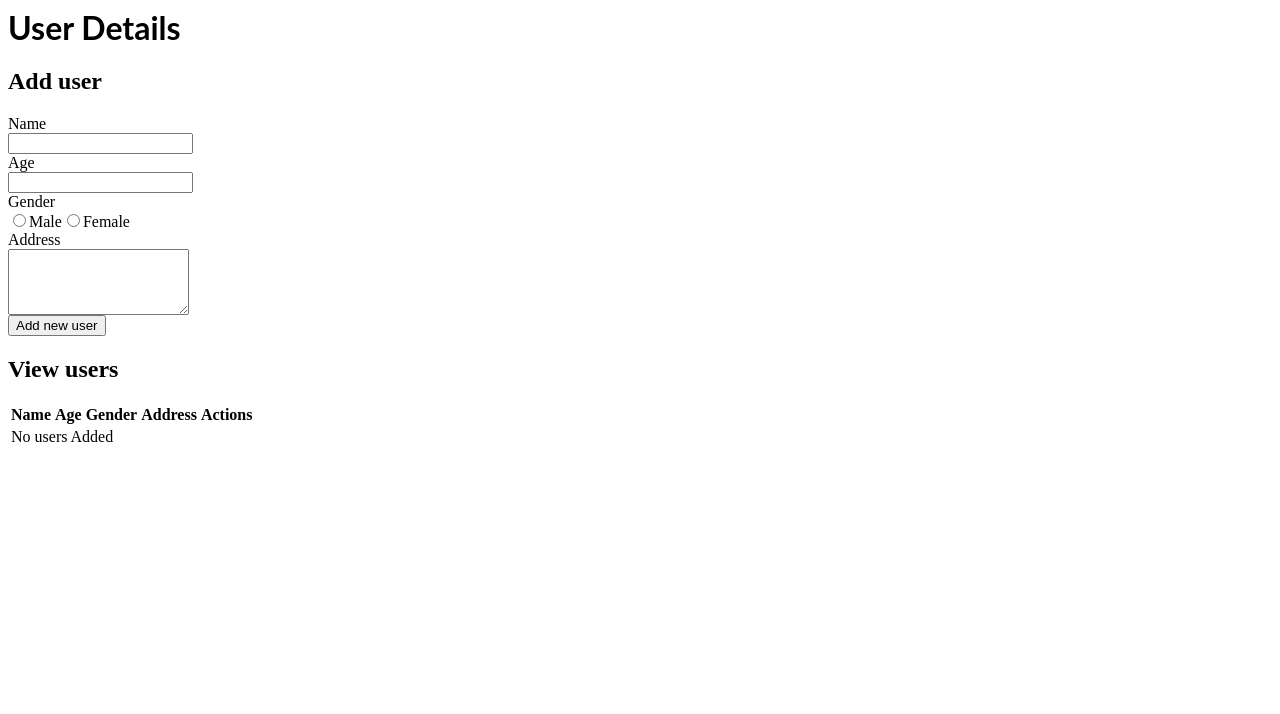
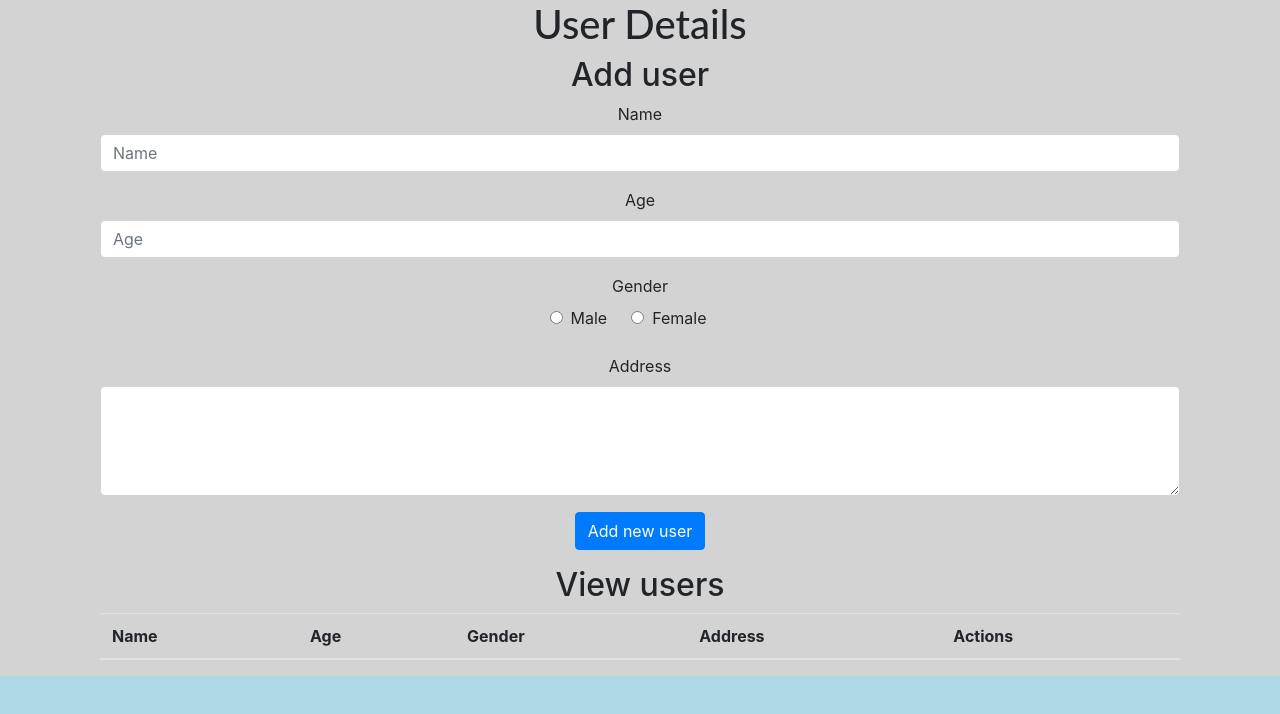
Before and after one commit to Srini2995/react-crud-hooks, a React (Create React App) app: page / in a window 1280 px wide. Shown: the top 714 px of the page. Built offline with nearby package versions, Linux system fonts and the light colour scheme.

Commit message:
CRUD with Pagination

```diff
--- a/components/App.js
+++ b/components/App.js
@@ -3,6 +3,7 @@ import AddUserForm from './forms/AddUserForm'
 import EditUserForm from './forms/EditUserForm'
 import UserTable from './tables/UserTable'
 import Pagination from './Pagination'
+
 
 const App = () => {
 	// Data
@@ -54,12 +55,13 @@ const App = () => {
   const paginate = pageNumber => setCurrentPage(pageNumber);
 
 	return (
-		<div className="container">
+		<div className="container ">
+
 			<h1>User Details</h1>
 			<div className="flex-row">
-				<div className="flex-large">
+				<div className="flex-large container-fluid">
 					{editing ? (
-						<Fragment>
+						<Fragment >
 							<h2>Edit user</h2>
 							<EditUserForm
 								editing={editing}
@@ -68,14 +70,16 @@ const App = () => {
 								updateUser={updateUser}
 							/>
 						</Fragment>
+
 					) : (
-						<Fragment>
+						<Fragment >
 							<h2>Add user</h2>
 							<AddUserForm addUser={addUser} />
 						</Fragment>
 					)}
 				</div>
-				<div className="flex-large">
+
+				<div className="flex-large container-fluid">
 					<h2>View users</h2>
 
           <UserTable   users={noOfCurrentUsers} editRow={editRow} deleteUser={deleteUser}  />
--- a/components/forms/AddUserForm.js
+++ b/components/forms/AddUserForm.js
@@ -1,5 +1,6 @@
 import React, { useState, useEffect } from 'react'
 import ValidateUser from '../ValidateUser'
+
 
 const AddUserForm = props => {
 	const initialFormState = { id: null, name: '', age: '', gender: '', address: ''  }
@@ -31,43 +32,43 @@ const AddUserForm = props => {
 
 	return (
 		<form noValidate onSubmit={handleFormSubmit}>
-    <div>
-			<label>Name</label>
+    <div  className="form-group ">
+			<label forHtml="name" >Name</label>
+
+			<input className="form-control"   type="text" name="name" value={user.name} onChange={handleInputChange} placeholder="Name"/>
+      {error.name && <p className=" alert-danger ">{error.name}</p>}
+
+    </div>
+
+    <div className="form-group">
+			<label>Age</label>
+
+			<input className="form-control" type="number" name="age" value={user.age} onChange={handleInputChange} placeholder="Age"/>
+      {error.age && <p className="alert-danger">{error.age}</p>}
+
+    </div>
+
+    <div className="form-group">
+			<label forHtml="gender">Gender</label>
       <div>
-			<input type="text" name="name" value={user.name} onChange={handleInputChange} />
-      {error.name && <p>{error.name}</p>}
+			<input className="radio mr-2" type="radio" name="gender" value="Male" checked={user.gender === "Male"} onChange={handleInputChange} />
+      <label className=" mr-4">Male</label>
+      <input className="radio mr-2" type="radio" name="gender" value="Female" checked={user.gender === "Female"} onChange={handleInputChange} />
+      <label className=" mr-4">Female</label>
+      {error.gender && <p className="alert-danger">{error.gender}</p>}
       </div>
     </div>
 
-    <div>
-			<label>Age</label>
-      <div>
-			<input type="number" name="age" value={user.age} onChange={handleInputChange} />
-      {error.age && <p>{error.age}</p>}
-      </div>
+    <div className="form-group">
+			<label>Address</label>
+
+			<textarea className="form-control"  name="address" value={user.address} onChange={handleInputChange} rows="4" cols="20"/>
+      {error.address && <p className="alert-danger">{error.address}</p>}
+
     </div>
 
     <div>
-			<label>Gender</label>
-      <div>
-			<input type="radio" name="gender" value="Male" checked={user.gender === "Male"} onChange={handleInputChange} />
-      <label>Male</label>
-      <input type="radio" name="gender" value="Female" checked={user.gender === "Female"} onChange={handleInputChange} />
-      <label>Female</label>
-      {error.gender && <p>{error.gender}</p>}
-      </div>
-    </div>
-
-    <div>
-			<label>Address</label>
-      <div>
-			<textarea  name="address" value={user.address} onChange={handleInputChange} rows="4" cols="20"/>
-      {error.address && <p>{error.address}</p>}
-      </div>
-    </div>
-
-    <div>
-			<button >Add new user</button>
+			<button className="btn btn-primary">Add new user</button>
     </div>
 		</form>
 	)
--- a/components/forms/EditUserForm.js
+++ b/components/forms/EditUserForm.js
@@ -33,44 +33,45 @@ const handleFormSubmit = event => {
 
   return (
   	<form noValidate onSubmit={handleFormSubmit}>
-    <div>
-			<label>Name</label>
+    <div  className="form-group ">
+			<label HtmlFor="name" >Name</label>
+
+			<input className="form-control"   type="text" name="name" value={user.name} onChange={handleInputChange} placeholder="Name"/>
+      {error.name && <p className=" alert-danger ">{error.name}</p>}
+
+    </div>
+
+    <div className="form-group">
+			<label HtmlFor="age">Age</label>
+
+			<input className="form-control" type="number" name="age" value={user.age} onChange={handleInputChange} placeholder="Age"/>
+      {error.age && <p className="alert-danger">{error.age}</p>}
+
+    </div>
+
+    <div className="form-group">
+			<label HtmlFor="gender" >Gender</label>
       <div>
-			<input type="text" name="name" value={user.name} onChange={handleInputChange} />
-      {error.name && <p>{error.name}</p>}
+			<input className="radio mr-2" type="radio" name="gender" value="Male" checked={user.gender === "Male"} onChange={handleInputChange} />
+      <label HtmlFor="radioMale" className=" mr-4">Male</label>
+      <input className="radio mr-2" type="radio" name="gender" value="Female" checked={user.gender === "Female"} onChange={handleInputChange} />
+      <label HtmlFor="radioFemale" className=" mr-4">Female</label>
+      {error.gender && <p className="alert-danger">{error.gender}</p>}
       </div>
     </div>
 
-    <div>
-			<label>Age</label>
-      <div>
-			<input type="number" name="age" value={user.age} onChange={handleInputChange} />
-      {error.age && <p>{error.age}</p>}
-      </div>
+    <div className="form-group">
+			<label HtmlFor="address" >Address</label>
+
+			<textarea className="form-control"  name="address" value={user.address} onChange={handleInputChange} rows="4" cols="20"/>
+      {error.address && <p className="alert-danger">{error.address}</p>}
+
     </div>
 
-    <div>
-			<label>Gender</label>
-      <div>
-			<input type="radio" name="gender" value="Male" checked={user.gender === "Male"} onChange={handleInputChange} />
-      <label>Male</label>
-      <input type="radio" name="gender" value="Female" checked={user.gender === "Female"} onChange={handleInputChange} />
-      <label>Female</label>
-      {error.gender && <p>{error.gender}</p>}
-      </div>
-    </div>
 
-    <div>
-			<label>Address</label>
-      <div>
-			<textarea  name="address" value={user.address} onChange={handleInputChange} rows="4" cols="20"/>
-      {error.address && <p>{error.address}</p>}
-      </div>
-    </div>
-
-     <div>
-      <button>Update user</button>
-      <button onClick={() => props.setEditing(false)} className="button muted-button">
+    <div className="form-group">
+      <button className="btn btn-primary mr-2">Update user</button>
+      <button className="btn btn-danger muted-button" onClick={() => props.setEditing(false)} >
         Cancel
       </button>
     </div>
--- a/components/tables/UserTable.js
+++ b/components/tables/UserTable.js
@@ -1,47 +1,44 @@
 import React from 'react'
+import { Table } from "react-bootstrap";
 
 const UserTable = props => (
-  <table>
-    <thead>
+  <table className="table table-hover">
+    <thead >
       <tr>
-        <th>Name</th>
-        <th>Age</th>
-        <th>Gender</th>
-        <th>Address</th>
-        <th>Actions</th>
+        <th scope="col">Name</th>
+        <th scope="col">Age</th>
+        <th scope="col">Gender</th>
+        <th scope="col">Address</th>
+        <th scope="col">Actions</th>
       </tr>
     </thead>
     <tbody>
-      {props.users.length >0 ? (
-        props.users.map(user => (
-          <tr key={user.id}>
+
+       { props.users.map(user => (
+          <tr key={user.id} scope="row">
             <td>{user.name}</td>
             <td>{user.age}</td>
             <td>{user.gender}</td>
             <td>{user.address}</td>
-            <td>
+            <td className="btn-group" role="group" aria-label="Basic example">
               <button
                 onClick={() => {
                   props.editRow(user)
                 }}
-                className="button muted-button"
+                className="btn btn-primary muted-button mr-2"
               >
                 Edit
               </button>
               <button
                 onClick={() => props.deleteUser(user.id)}
-                className="button muted-button"
+                className="btn btn-danger muted-button"
               >
                 Delete
               </button>
             </td>
           </tr>
-        ))
-      ) : (
-        <tr>
-          <td colSpan={3}>No users Added</td>
-        </tr>
-      )}
+        ))}
+
     </tbody>
   </table>
 )
--- a/index.css
+++ b/index.css
@@ -1,3 +1,11 @@
+
 h1, p {
   font-family: Lato;
+
+
 }
+
+body{
+  text-align:center;
+  background-color:lightblue;
+}
--- a/index.html
+++ b/index.html
@@ -1 +1,3 @@
-<div id="root"></div>
+<link rel="stylesheet" href="https://stackpath.bootstrapcdn.com/bootstrap/4.4.1/css/bootstrap.min.css" integrity="sha384-Vkoo8x4CGsO3+Hhxv8T/Q5PaXtkKtu6ug5TOeNV6gBiFeWPGFN9MuhOf23Q9Ifjh" crossorigin="anonymous">
+
+<div id="root" style="background-color:lightgrey"></div>
--- a/package.json
+++ b/package.json
@@ -3,7 +3,11 @@
   "version": "0.0.0",
   "private": true,
   "dependencies": {
+    "bootstrap": "^4.4.1",
+    "jquery": "1.9.1 - 3",
+    "popper.js": "^1.16.0",
     "react": "^16.12.0",
+    "react-bootstrap": "^0.33.1",
     "react-dom": "^16.12.0"
   },
   "scripts": {
```
